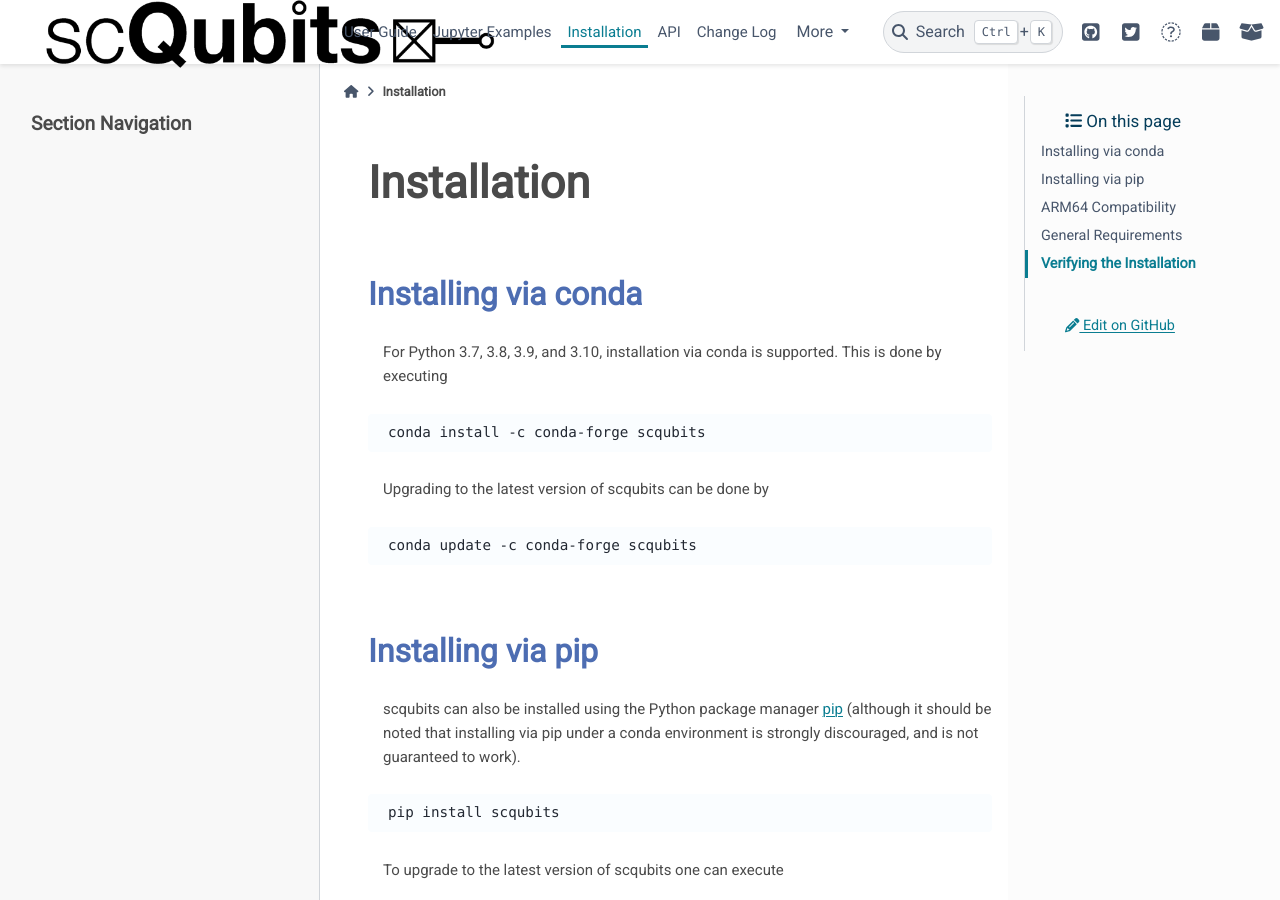
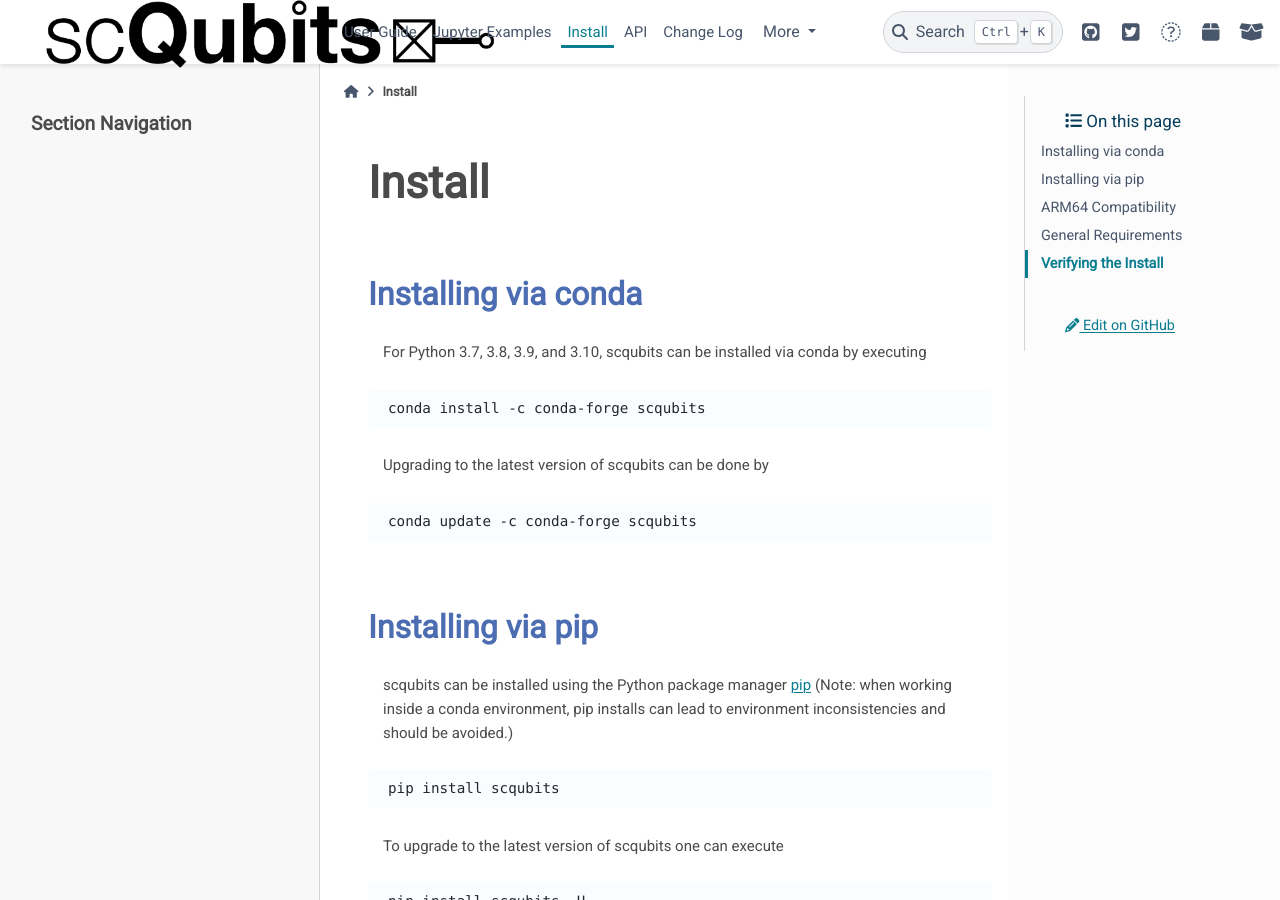
Before and after one commit to scqubits/scqubits-doc, a Sphinx documentation site: the page built from docs/source/installation.rst, in a window 1280 px wide and 900 px high. Built offline with Sphinx 7.4.7 and the PyData theme 0.15.4, drawn with Linux system fonts in a browser that asks for light colours; pages that are not in the unit, such as notebooks, are missing from menus; some of the changed text lies outside the part shown.

Commit message:
minor edits

```diff
--- a/docs/source/index.rst
+++ b/docs/source/index.rst
@@ -14,7 +14,7 @@ scqubits is an open-source Python library for simulating superconducting qubits.
 Getting Started
 ***************
 
-After :ref:`Installation` of scqubits, check out the
+After :ref:`Install` of scqubits, check out the
 :ref:`User Guide`, as well as the :ref:`Jupyter Examples`.
 
 We are also building up a set of `YouTube Tutorials <https://www.youtube.com/channel/UCI43mhRw6oY01FbPuOc5CVQ>`_.
--- a/docs/source/installation.rst
+++ b/docs/source/installation.rst
@@ -3,9 +3,9 @@
 
 .. _install:
 
-**************
-Installation
-**************
+*******
+Install
+*******
 
 
 .. _install-via_conda:
@@ -13,7 +13,7 @@ Installation
 Installing via conda
 ====================
 
-For Python 3.7, 3.8, 3.9, and 3.10, installation via conda is supported. This is done by executing
+For Python 3.7, 3.8, 3.9, and 3.10, scqubits can be installed via conda by executing
 
 .. code-block:: bash
 
@@ -31,7 +31,8 @@ Upgrading to the latest version of scqubits can be done by
 Installing via pip
 ==================
 
-scqubits can also be installed using the Python package manager `pip <http://www.pip-installer.org/>`_ (although it should be noted that installing via pip under a conda environment is strongly discouraged, and is not guaranteed to work).
+scqubits can be installed using the Python package manager `pip <http://www.pip-installer.org/>`_ (Note: when working
+inside a conda environment, pip installs can lead to environment inconsistencies and should be avoided.)
 
 .. code-block:: bash
 
@@ -102,8 +103,8 @@ The following packages are optional:
 
 .. _install-verify:
 
-Verifying the Installation
-==========================
+Verifying the Install
+=====================
 
 scqubits includes a set of tests that can be executed to verify that installation was successful:
 
```
